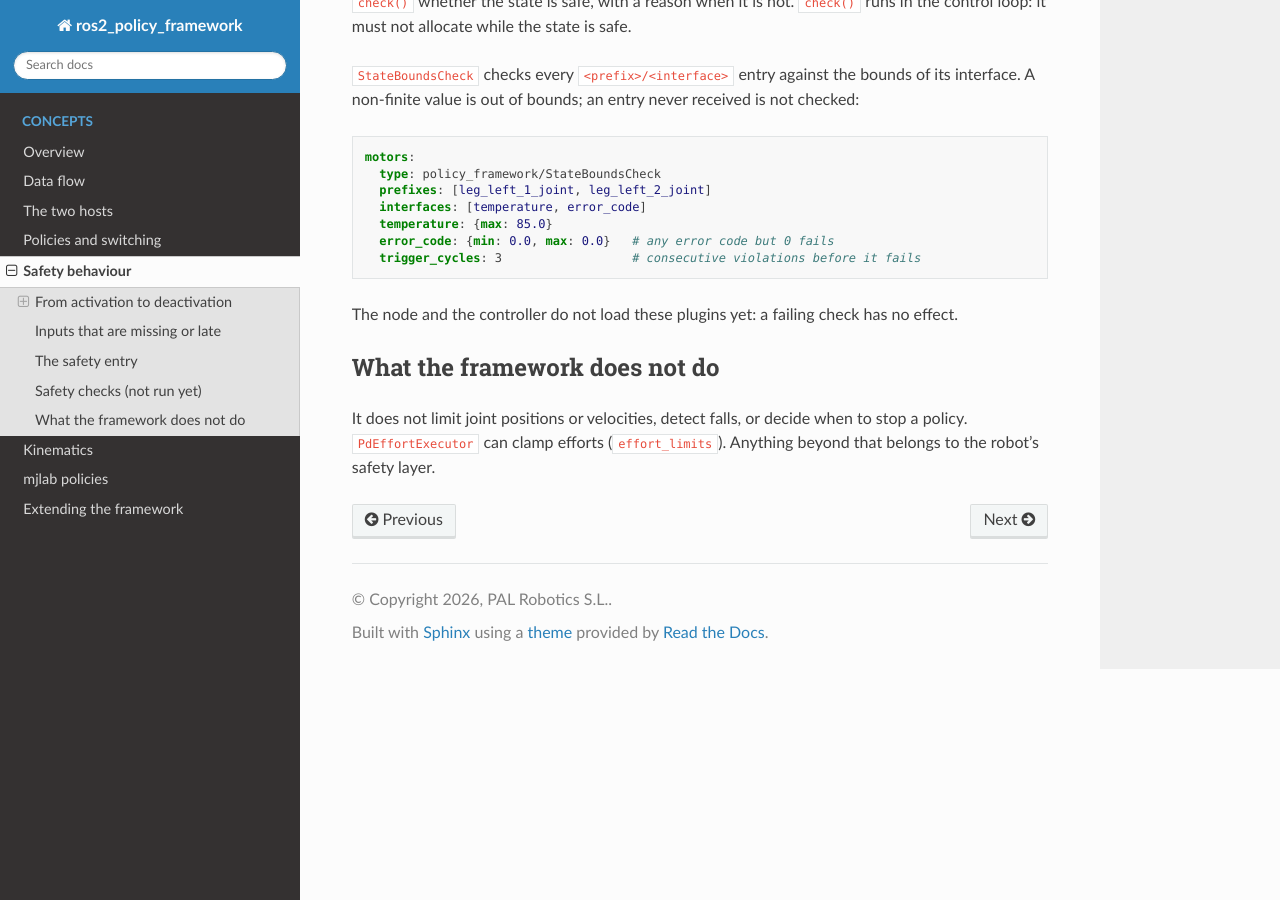
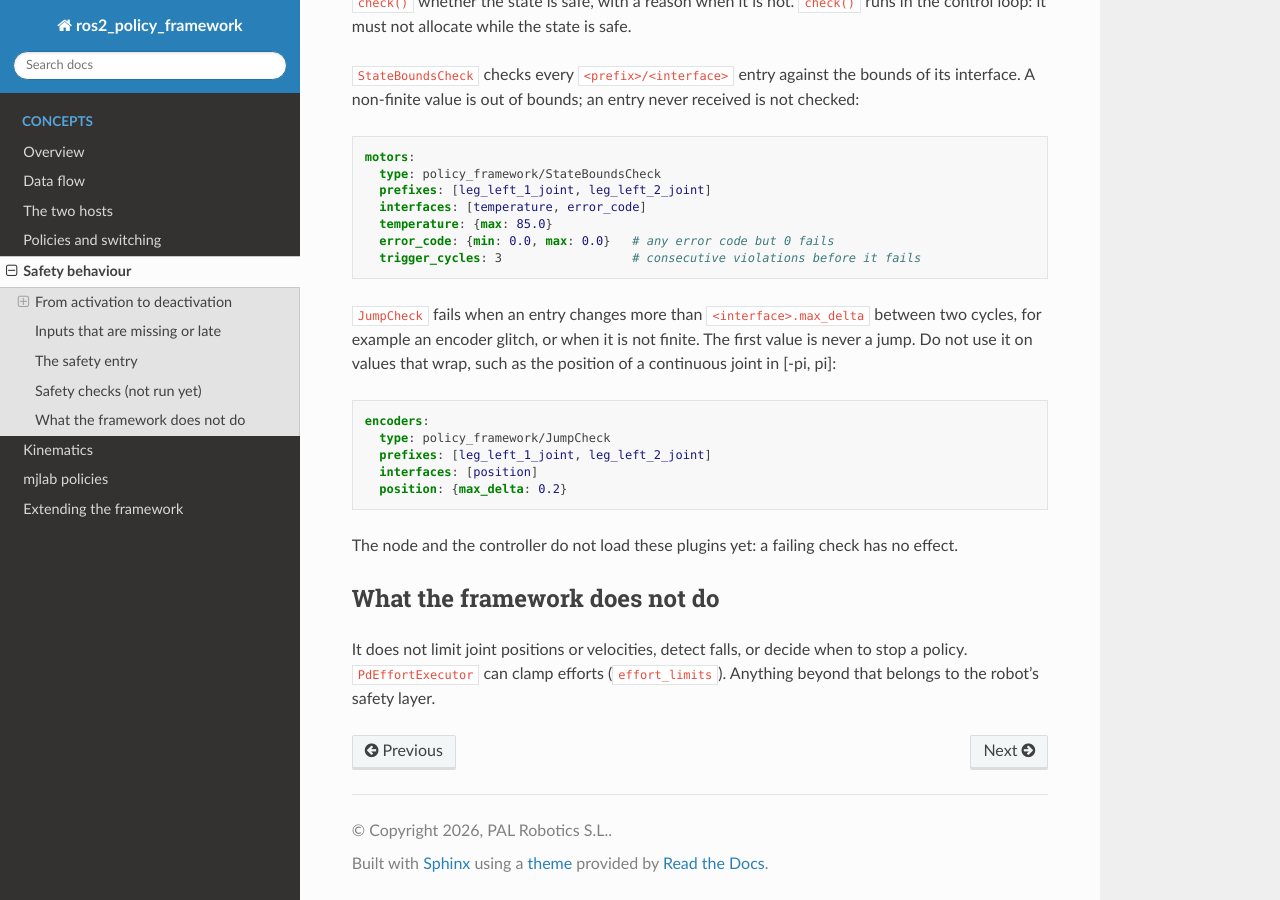
Before and after one commit to saikishor/ros2_policy_framework, a Sphinx documentation site: the page built from docs/safety.rst, in a window 1280 px wide and 900 px high, scrolled down 1876 px. Built offline with Sphinx 7.4.7 and the Read the Docs theme 3.1.0, drawn with Linux system fonts in a browser that asks for light colours.

Commit message:
Document the JumpCheck plugin

```diff
--- a/docs/extending.rst
+++ b/docs/extending.rst
@@ -59,7 +59,7 @@ Which plugin to write
      - ``PdEffortExecutor``, ``ReferenceInterfaceExecutor``
    * - ``SafetyCheck``
      - state entries (and the kinematics) into a verdict: safe or not, and why
-     - ``StateBoundsCheck``
+     - ``StateBoundsCheck``, ``JumpCheck``
 
 The hosts do not run ``SafetyCheck`` plugins yet (:doc:`safety`).
 
--- a/docs/safety.rst
+++ b/docs/safety.rst
@@ -134,6 +134,19 @@ interface. A non-finite value is out of bounds; an entry never received is not c
      error_code: {min: 0.0, max: 0.0}   # any error code but 0 fails
      trigger_cycles: 3                  # consecutive violations before it fails
 
+``JumpCheck`` fails when an entry changes more than ``<interface>.max_delta`` between two
+cycles, for example an encoder glitch, or when it is not finite. The first value is never a
+jump. Do not use it on values that wrap, such as the position of a continuous joint in
+[-pi, pi]:
+
+.. code-block:: yaml
+
+   encoders:
+     type: policy_framework/JumpCheck
+     prefixes: [leg_left_1_joint, leg_left_2_joint]
+     interfaces: [position]
+     position: {max_delta: 0.2}
+
 The node and the controller do not load these plugins yet: a failing check has no effect.
 
 What the framework does not do
```
Also changed, not shown: README.md (+2 -1 lines).
